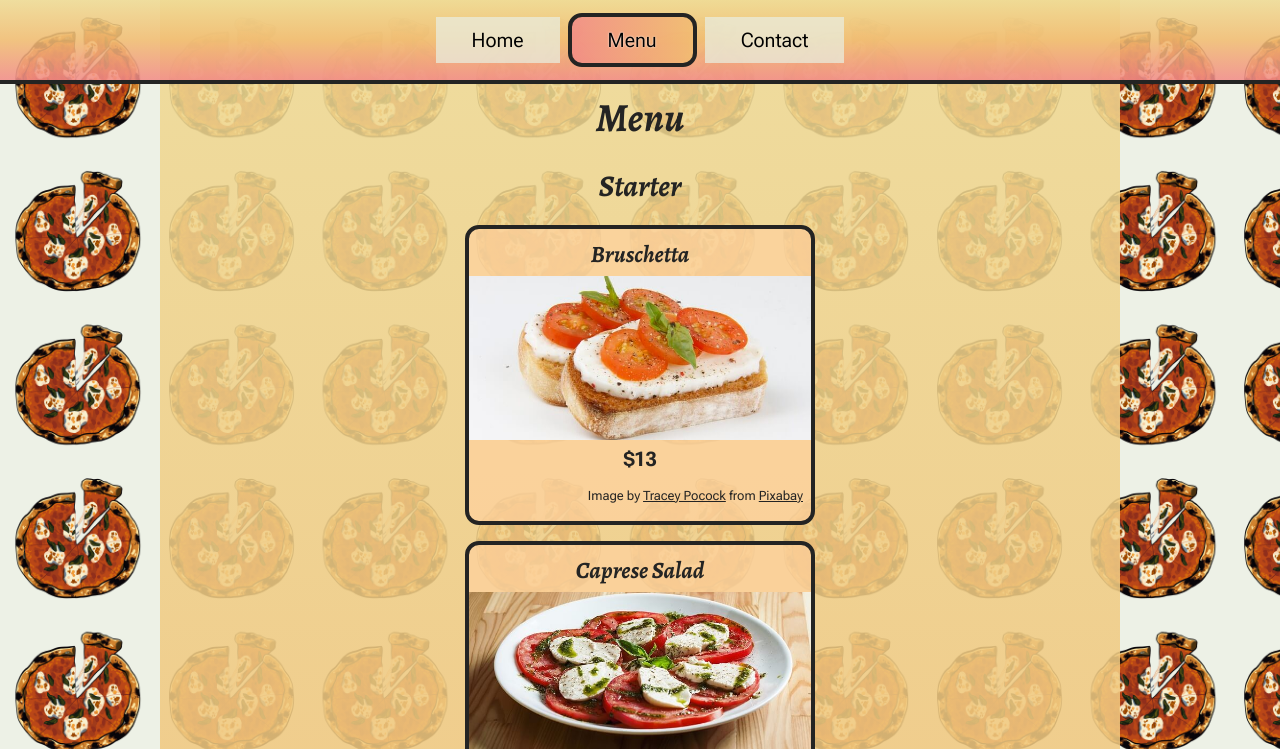
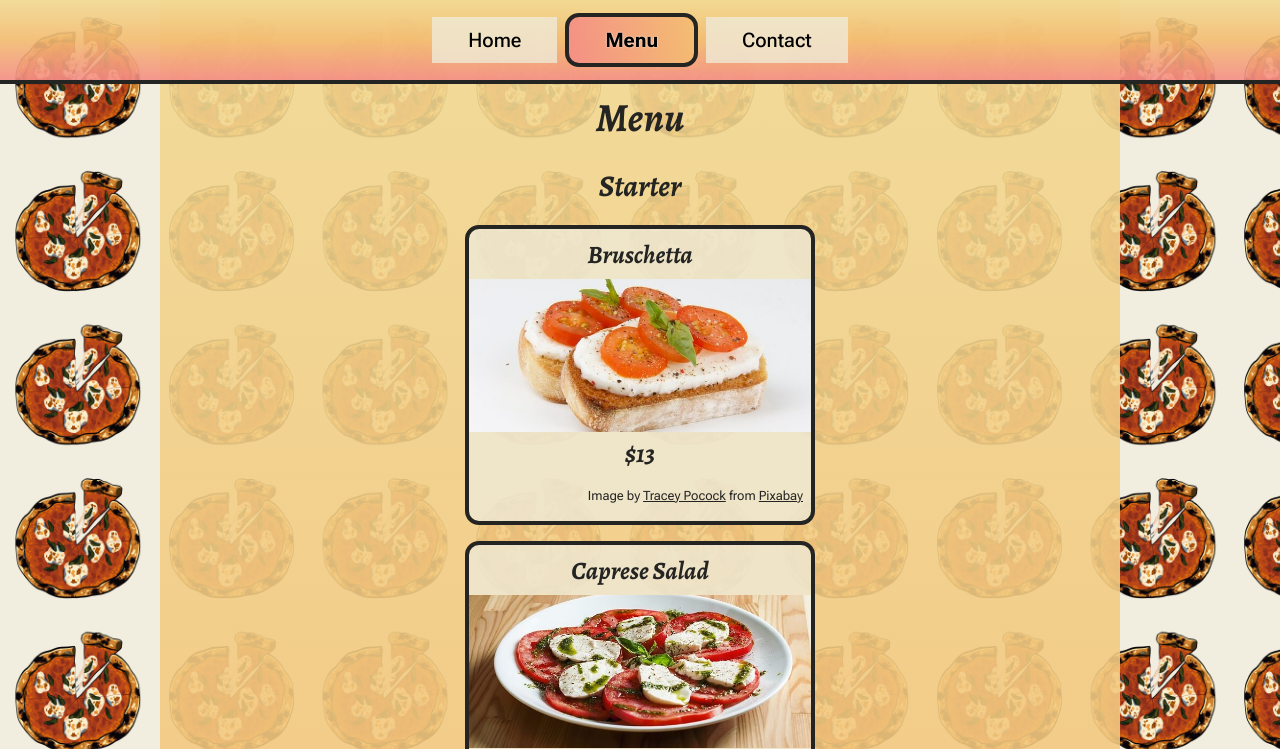
Before and after one commit to syeero7/odin-restaurant-page, a website built with webpack: page src/template.html in a window 1280 px wide. Both pictures are taken after a click on the button "Menu". Shown: the top 749 px of the page. Built offline with nearby package versions, Linux system fonts and the light colour scheme.

Commit message:
Change the font weight of the buttons - and modify the font size of the price

```diff
--- a/src/style.css
+++ b/src/style.css
@@ -22,13 +22,13 @@
   --ff-roboto: "roboto";
   --ff-alegreya: "alegreya";
 
-  --bg-color: hsla(81, 28%, 90%, 0.75);
   --black: #242423;
   --white: #fff;
-  --cream: hsla(32, 100%, 81%, 0.7);
+  --cream: hsla(47, 43%, 89%, 0.8);
   --red: hsla(359, 94%, 62%, 0.5);
   --orange: hsla(33, 94%, 55%, 0.5);
   --yellow: hsla(44, 88%, 66%, 0.5);
+  --bg-color: var(--cream);
   --bg-img: linear-gradient(to top, var(--red), var(--orange), var(--yellow));
   --active-btn: linear-gradient(to left, var(--orange), var(--red));
 
@@ -109,8 +109,9 @@ nav {
 nav > button {
   background-color: var(--bg-color);
   border: none;
-  font-weight: 700;
+  cursor: pointer;
   font: inherit;
+  font-weight: 500;
   padding: 0.4em 1.8em;
 }
 .active {
@@ -118,6 +119,7 @@ nav > button {
   border-radius: var(--border-radius);
   border: var(--border);
   text-shadow: 0 0 2px var(--white);
+  font-weight: 700;
 }
 
 /* ----HOME PAGE---- */
@@ -159,8 +161,11 @@ nav > button {
   width: 350px;
 }
 
-.dish-price {
+.dish-price,
+.dish-name {
   font-weight: 700;
+  font-family: var(--ff-alegreya);
+  font-size: 1.25em;
 }
 
 .dish-img {
@@ -170,10 +175,6 @@ nav > button {
   border-right: var(--border);
   height: 240px;
   width: 350px;
-}
-
-.dish-name {
-  font-family: var(--ff-alegreya);
 }
 
 .bruschetta {
```
